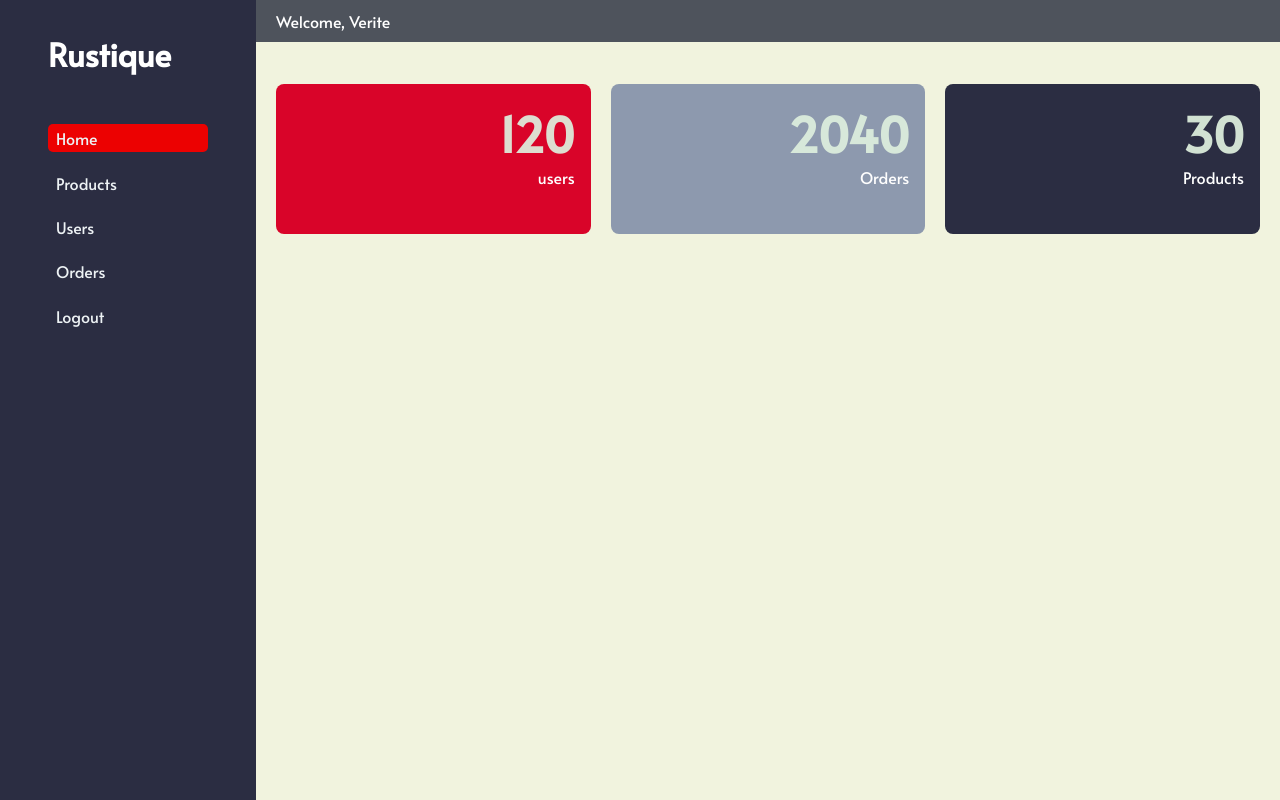
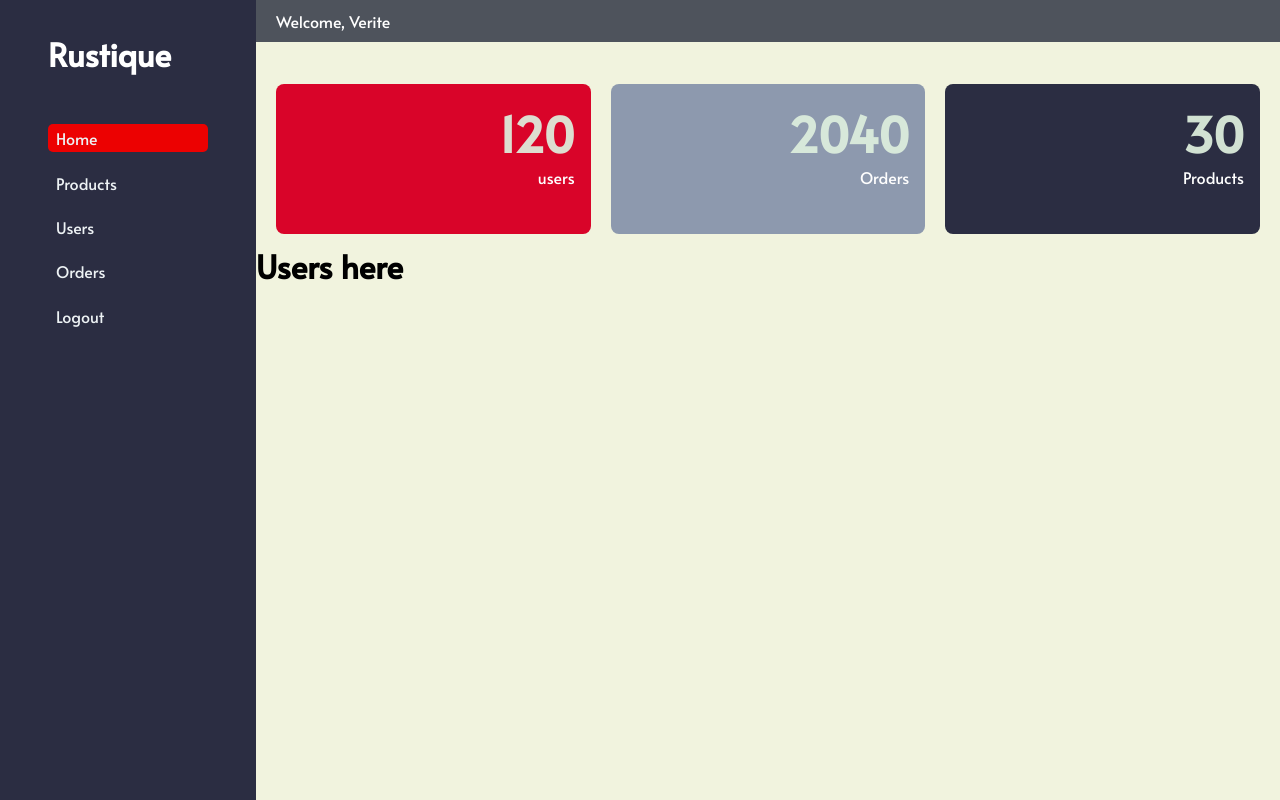
Before and after one commit to veritem/shop-store, a React (Create React App) app in the folder client/: page /admin in a window 1280 px wide. Built offline with nearby package versions, Linux system fonts and the light colour scheme.

Commit message:
added user's table

```diff
--- a/client/src/Pages/admin/index.tsx
+++ b/client/src/Pages/admin/index.tsx
@@ -2,11 +2,13 @@
 // eslint-disable-next-line @typescript-eslint/no-unused-vars
 import { css, jsx } from '@emotion/core'
 import React from 'react'
+import UserTable from 'src/components/UserTable'
 import AdminLayout from 'src/layout/AdminLayout'
 
 export const index = (): React.ReactElement => {
   return (
     <AdminLayout>
+      <>
         <div
           css={css`
             padding: 10px 20px;
@@ -50,6 +52,8 @@ export const index = (): React.ReactElement => {
             <h3>30</h3> <p>Products</p>
           </div>
         </div>
+        <UserTable />
+      </>
     </AdminLayout>
   )
 }
--- /dev/null
+++ b/client/src/components/UserTable.tsx
@@ -0,0 +1,11 @@
+import React from 'react'
+
+function UserTable() {
+  return (
+    <div>
+      <h1>Users here</h1>
+    </div>
+  )
+}
+
+export default UserTable
```
Lines whose indentation alone changed are shown as unchanged.
